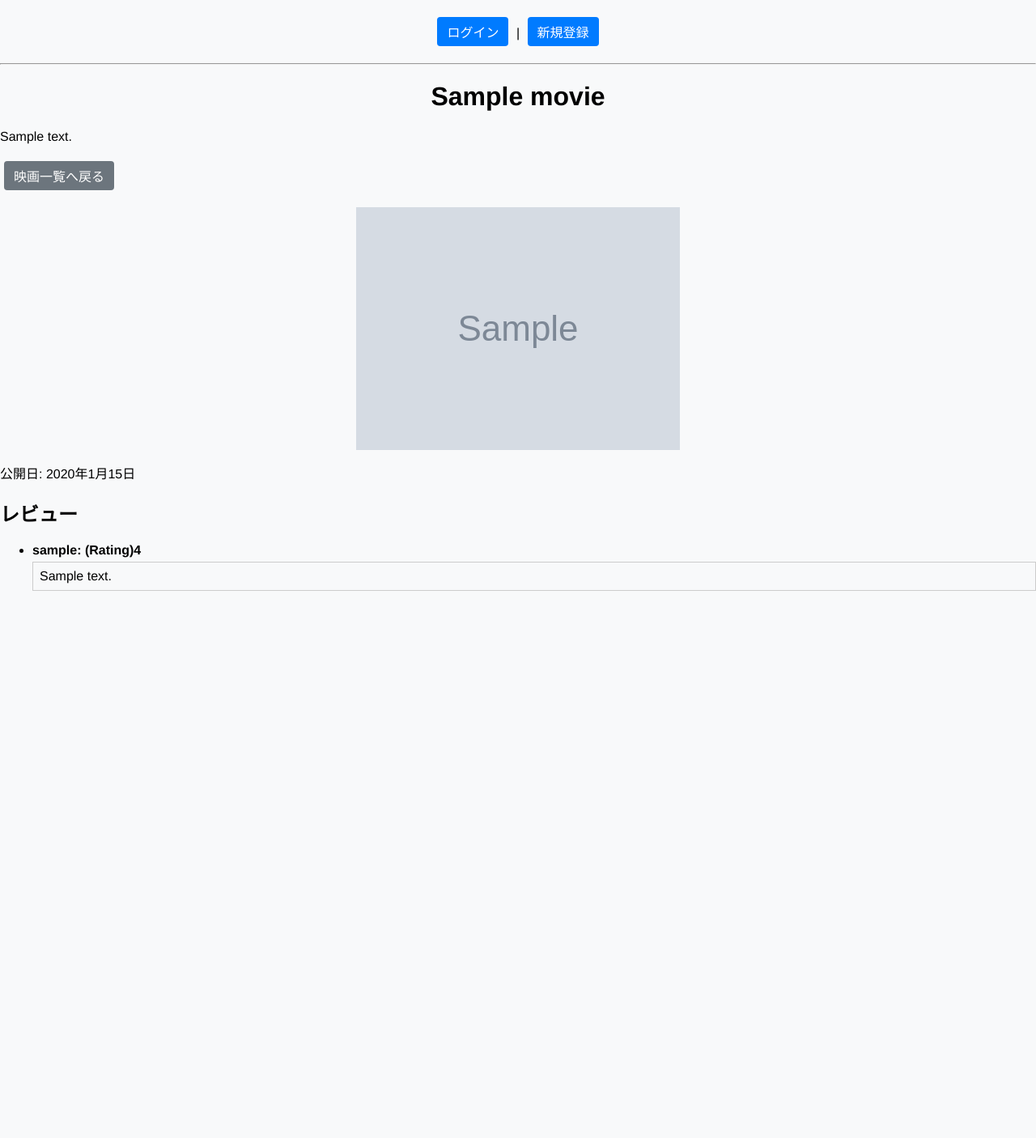
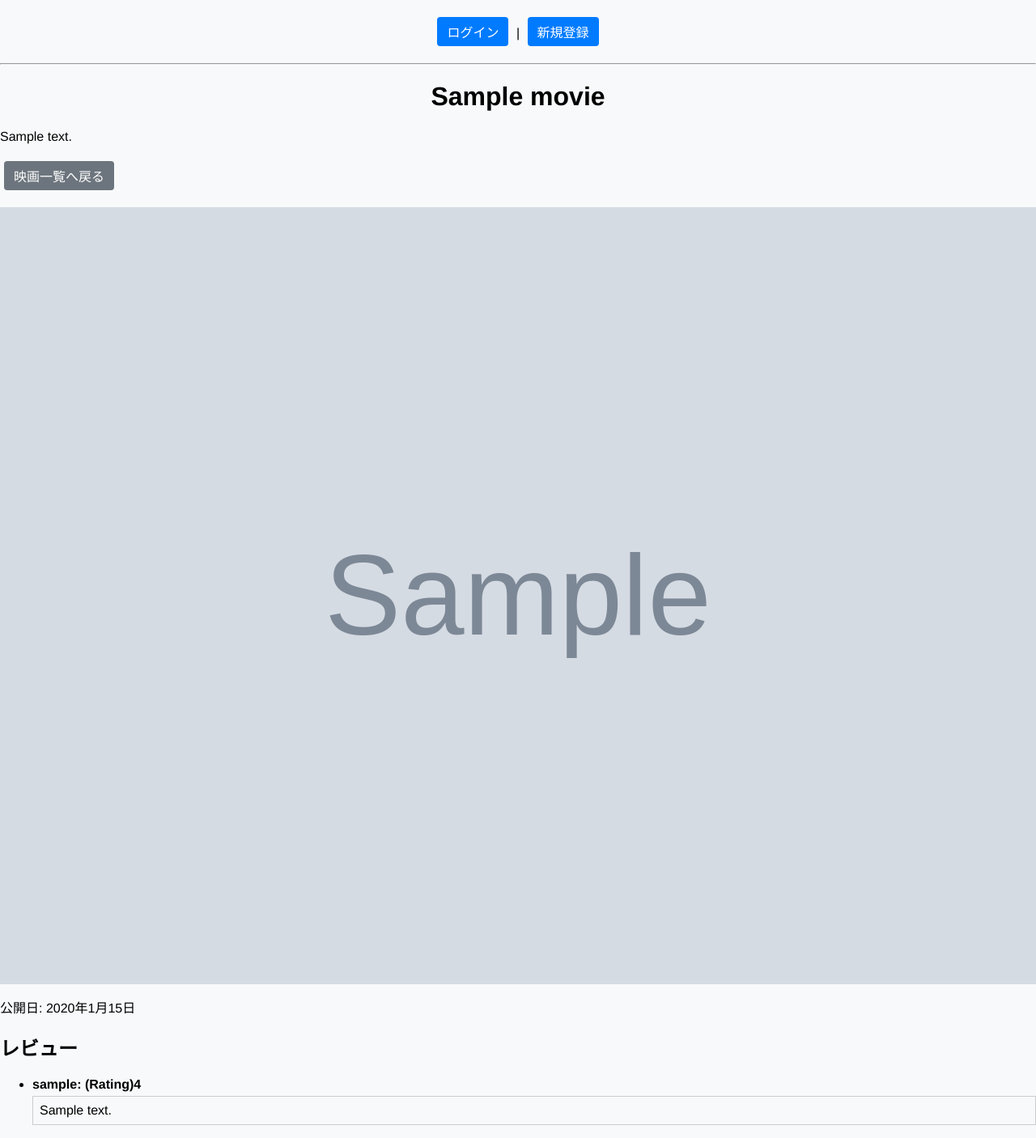
Before and after one commit to 97958697/my-first-portfolio, a Django app: page /reviews/movies/1/ in a window 1280 px wide. Shown: the whole page at 81% size. Before the commit the page ends 730 px from the top, so only its background shows below. Run offline with Django 5.2, Linux system fonts and the light colour scheme; tables that the repository leaves empty hold one stand-in row (values such as "Sample post"); grey boxes marked "Sample" are stand-in pictures.

Commit message:
映画詳細ページポスター画像の横幅をフルスクリーンに統一

```diff
--- a/static/css/styles.css
+++ b/static/css/styles.css
@@ -51,9 +51,9 @@ h2 {
 
 /* 映画詳細ページ ポスター画像 */
 .movie-detail-poster {
-  /* 高さを半分に統一 */
+  /* 横幅をフルスクリーンに、縦の長さはそのまま */
+  width: 100vw;
   height: 50%;
-  width: auto;
   object-fit: cover;
   display: block;
   margin: 0 auto;
```
